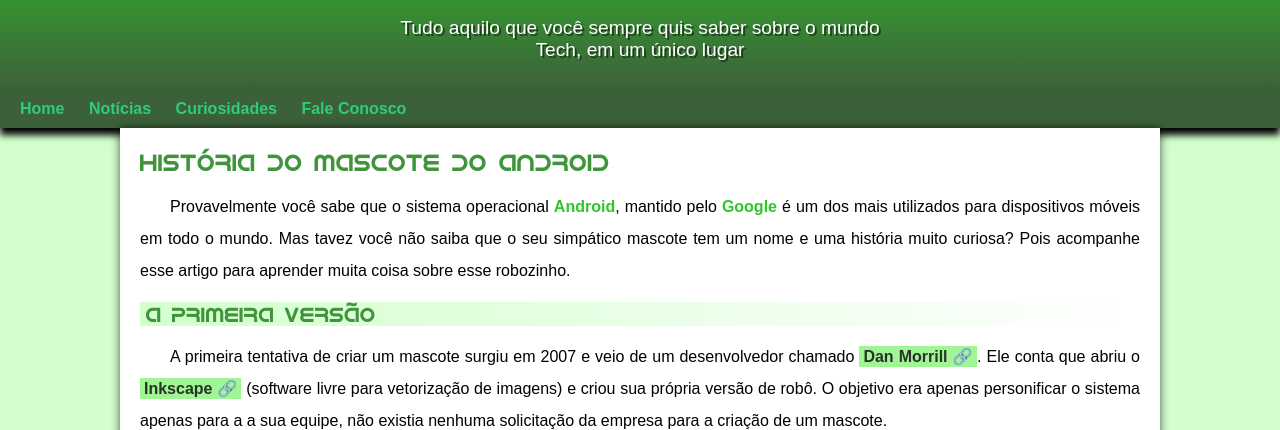
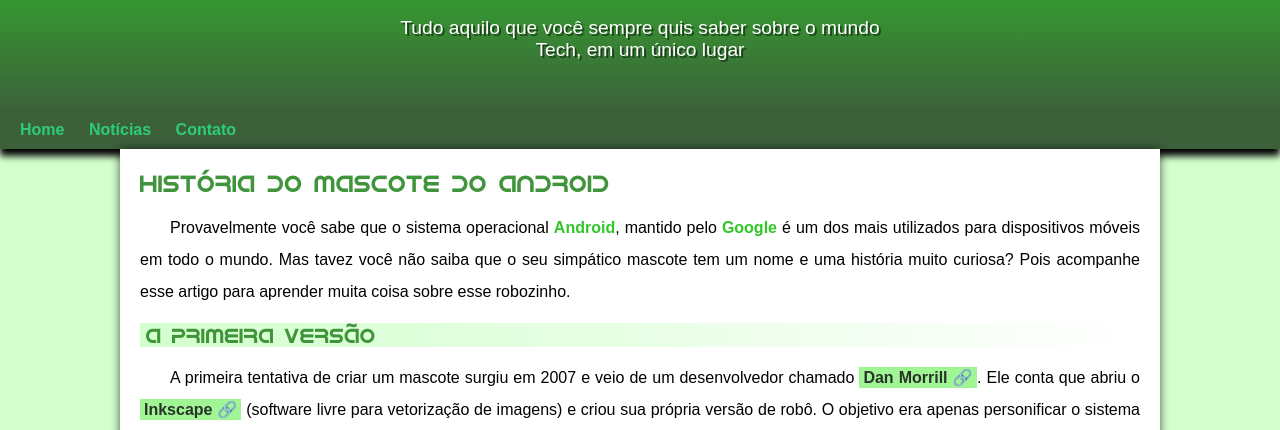
Before and after one commit to JorgeLasmar/projeto-android, a plain HTML site: page index.html in a window 1280 px wide. Shown: the part 100-530 px from the top of the page. Drawn offline with Linux system fonts and the light colour scheme.

Commit message:
problema de paddin corrigido

```diff
--- a/estilo/style.css
+++ b/estilo/style.css
@@ -55,7 +55,7 @@ header > p{
     padding-right: 10px;
     padding-left: 10px;
     margin: auto;
-    margin-bottom: 5px;
+    padding-bottom: 50px;
     text-shadow: 2px 2px 0px rgba(0, 0, 0, 0.486);
 }
 
--- a/index.html
+++ b/index.html
@@ -20,8 +20,7 @@
     <nav>
             <a href="#">Home</a>
             <a href="#">Notícias</a>
-            <a href="#">Curiosidades</a>
-            <a href="#">Fale Conosco</a>
+            <a href="#">Contato</a>
         </nav>
     <main>
         <article>
```
